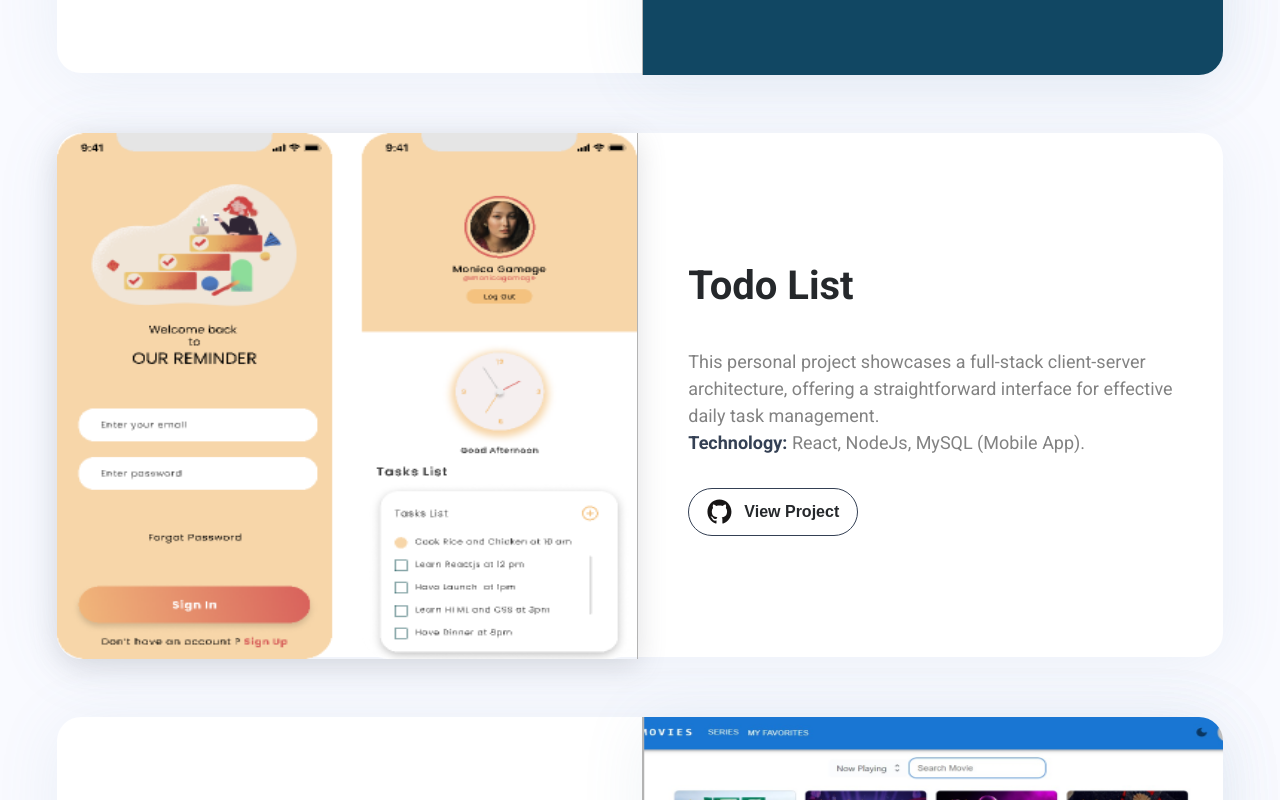
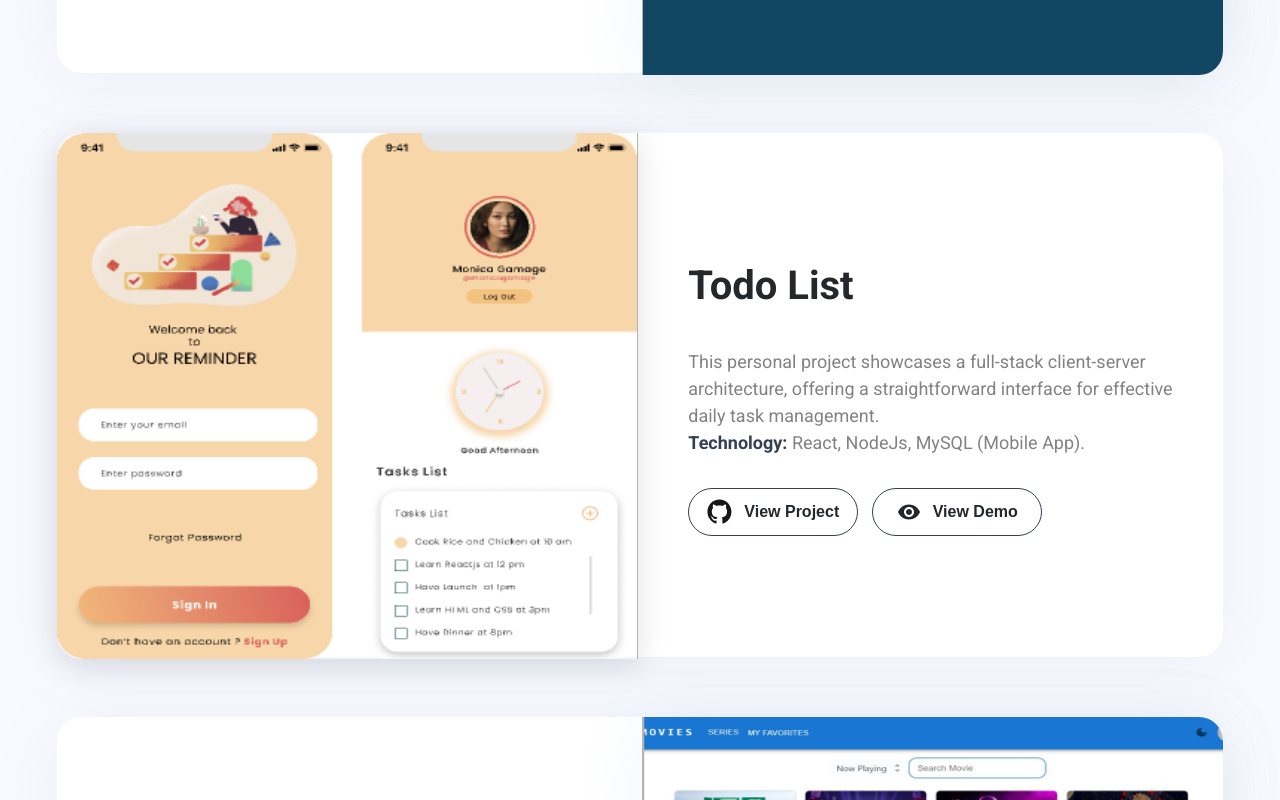
Before and after one commit to TamirBanay/my-personalSite, a React (Create React App) app in the folder my-personal-website/: page / in a window 1280 px wide. Shown: the part 1280-2080 px from the top of the page. Built offline with nearby package versions, Linux system fonts and the light colour scheme.

Commit message:
add todo demo

```diff
--- a/my-personal-website/src/componets/myProjects/MyProjectss.jsx
+++ b/my-personal-website/src/componets/myProjects/MyProjectss.jsx
@@ -10,8 +10,10 @@ import AppleCalculator from "./projectImg/appleCalculator.png";
 import RemoveRedEyeIcon from "@mui/icons-material/RemoveRedEye";
 import { useRecoilState } from "recoil";
 import { _screenSize } from "../../services/atom";
+
 function MyProjects() {
   const [screenSize, setScreenSize] = useRecoilState(_screenSize);
+
   useEffect(() => {
     const handleResize = () => {
       setScreenSize(document.documentElement.clientWidth);
@@ -53,6 +55,11 @@ function MyProjects() {
     window.location.href =
       "https://tamirbanay.github.io/TamirBanay-movies-app-frontend--live/#/null";
   };
+  const todoAppDemo = () => {
+    window.location.href =
+      "https://tamirbanay.github.io/Todo-list-frontend-live/#/login";
+  };
+
   const projects = [
     {
       title: "PayWise Digital Wallet",
@@ -70,7 +77,9 @@ function MyProjects() {
       technology: "React, NodeJs, MySQL (Mobile App).",
       img: TodoListImg,
       onClick: moveToTodoList,
+      onDemo: todoAppDemo,
       isMobile: true,
+      isResponsive: true,
     },
     {
       title: "My Movie App",
@@ -81,6 +90,7 @@ function MyProjects() {
       onClick: moveToMyMoviesApp,
       onDemo: moviesAppDemo,
       isMobile: false,
+      isResponsive: true,
     },
     {
       title: "Apple Calculator",
@@ -127,11 +137,9 @@ function MyProjects() {
       <div className="project-main-title">
         My <span className="name-color">Projects</span>
       </div>
-      {/* if its not mobile */}
-      {screenSize > 480
-        ? projects.map((project, index) => (
+      {projects.map((project, index) => (
         <div className="project" key={index}>
-              {index % 2 !== 0 && (
+          {screenSize > 480 && index % 2 !== 0 && (
             <img
               className="project-img-left"
               src={project.img}
@@ -150,7 +158,11 @@ function MyProjects() {
                 {project.technology}
               </div>
             </div>
-                <div className="Button-git">
+            <div
+              className={`Button-git ${
+                screenSize <= 480 ? "Button-git-mobile" : ""
+              }`}
+            >
               <button className="prject-link" onClick={project.onClick}>
                 <svg
                   xmlns="http://www.w3.org/2000/svg"
@@ -166,7 +178,7 @@ function MyProjects() {
                 </svg>
                 View Project{" "}
               </button>
-                  {project.onDemo && !project.isMobile && (
+              {project.onDemo && (
                 <button className="prject-link" onClick={project.onDemo}>
                   <RemoveRedEyeIcon />
                   View Demo{" "}
@@ -174,8 +186,14 @@ function MyProjects() {
               )}
             </div>
           </div>
-
-              {index % 2 === 0 && (
+          {screenSize > 480 && index % 2 === 0 && (
+            <img
+              className="project-img-right"
+              src={project.img}
+              alt={`${project.title} image`}
+            />
+          )}
+          {screenSize <= 480 && (
             <img
               className="project-img-right"
               src={project.img}
@@ -183,54 +201,9 @@ function MyProjects() {
             />
           )}
         </div>
-          ))
-        : /* if its  mobile */
-          projects.map((project, index) => (
-            <div className="project" key={index}>
-              <div className="project-text">
-                <div className="project-title">{project.title}</div>
-                <div className="project-description">
-                  {project.description}
-                  <div className="project-description-technology">
-                    <span className="project-description-technology-span">
-                      {" "}
-                      Technology:
-                    </span>{" "}
-                    {project.technology}
-                  </div>
-                </div>
-                <div className="Button-git-mobile">
-                  <button className="prject-link" onClick={project.onClick}>
-                    <svg
-                      xmlns="http://www.w3.org/2000/svg"
-                      width="25"
-                      height="25"
-                      viewBox="0 0 25 25"
-                      fill="none"
-                    >
-                      <path
-                        d="M12.4407 0.5C5.78613 0.5 0.440674 5.94123 0.440674 12.7972C0.440674 18.2384 3.93158 22.809 8.62249 24.4414C9.16795 24.5502 9.49522 24.2238 9.49522 23.8973C9.49522 23.5708 9.49522 22.5914 9.49522 21.612C6.1134 22.2649 5.45886 20.0884 5.45886 20.0884C4.9134 18.6737 4.14977 18.2384 4.14977 18.2384C3.05886 17.4766 4.25886 17.4766 4.25886 17.4766C5.45886 17.5855 6.1134 18.7825 6.1134 18.7825C7.20431 20.6326 8.94976 20.0884 9.60431 19.762C9.7134 19.0002 10.0407 18.4561 10.3679 18.1296C7.53158 17.9119 4.80431 16.8237 4.80431 12.1442C4.80431 10.8383 5.24067 9.75009 6.00431 8.8795C5.89522 8.55302 5.45886 7.24713 6.1134 5.61476C6.1134 5.61476 7.09522 5.28828 9.38613 6.92065C10.3679 6.59418 11.3498 6.48535 12.4407 6.48535C13.4225 6.48535 14.5134 6.59418 15.4952 6.92065C17.7861 5.28828 18.7679 5.61476 18.7679 5.61476C19.4225 7.35595 18.9861 8.55302 18.877 8.8795C19.6407 9.75009 20.077 10.8383 20.077 12.1442C20.077 16.8237 17.2407 17.9119 14.6225 18.2384C15.0589 18.6737 15.3861 19.3267 15.3861 20.5237C15.3861 22.1561 15.3861 23.462 15.3861 23.8973C15.3861 24.2238 15.6043 24.6591 16.2589 24.4414C21.0589 22.809 24.4407 18.2384 24.4407 12.7972C24.4407 5.94123 19.0952 0.5 12.4407 0.5Z"
-                        fill="#181616"
-                      />
-                    </svg>
-                    View Project{" "}
-                  </button>
-                  {project.onDemo && project.isMobile && (
-                    <button className="prject-link" onClick={project.onDemo}>
-                      <RemoveRedEyeIcon />
-                      View Demo{" "}
-                    </button>
-                  )}
-                </div>
-              </div>
-              <img
-                className="project-img-right"
-                src={project.img}
-                alt={`${project.title} image`}
-              />
-            </div>
       ))}
     </div>
   );
 }
+
 export default MyProjects;
```
Lines whose indentation alone changed are shown as unchanged.
